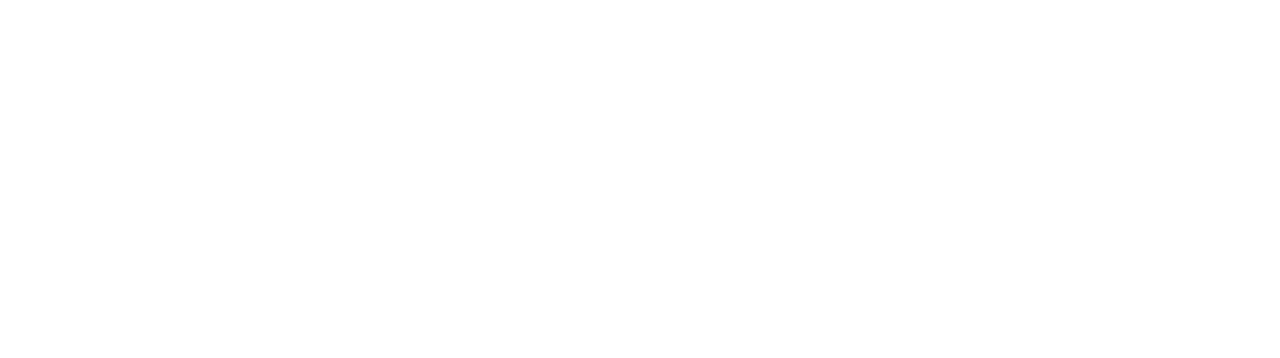
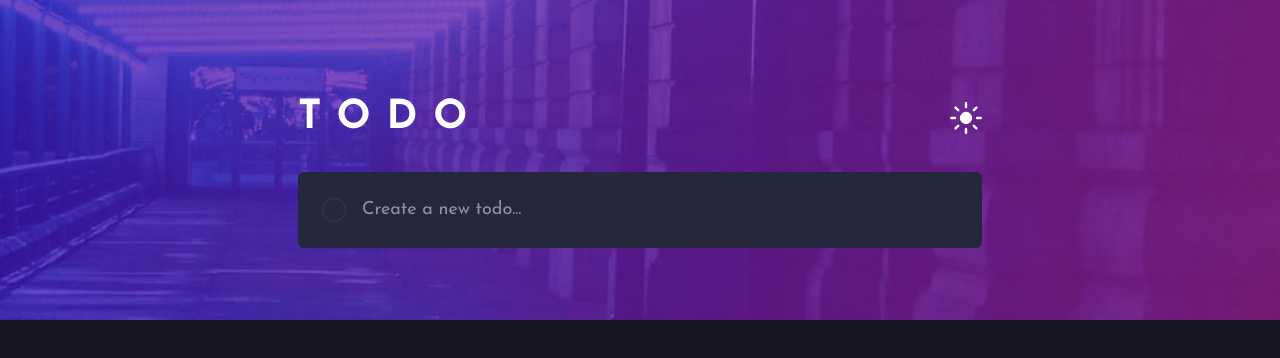
Before and after one commit to Chrysthy/react-task-manager, a React (Vite) app: page / in a window 1280 px wide. Shown: the top 358 px of the page. Built offline with nearby package versions, Linux system fonts and the light colour scheme.

Commit message:
feat: reorganizar estrutura do componente App

```diff
--- a/src/App.tsx
+++ b/src/App.tsx
@@ -1,12 +1,27 @@
-
+import TodoForm from "./components/TodoForm";
+import TodoHeader from "./components/TodoHeader";
 
 function App() {
 
   return (
     <>
+      <main className="bg-dark-bg h-screen">
 
+        <div className="bg-[url('/images/bg-desktop-dark.jpg')] h-80 bg-cover bg-center">
+
+          <div className="max-w-175 m-auto p-2">
+
+            <TodoHeader />
+
+            <TodoForm/>
+
+          </div>
+
+        </div>
+
+      </main>
     </>
   )
 }
 
-export default App
+export default App;
```
